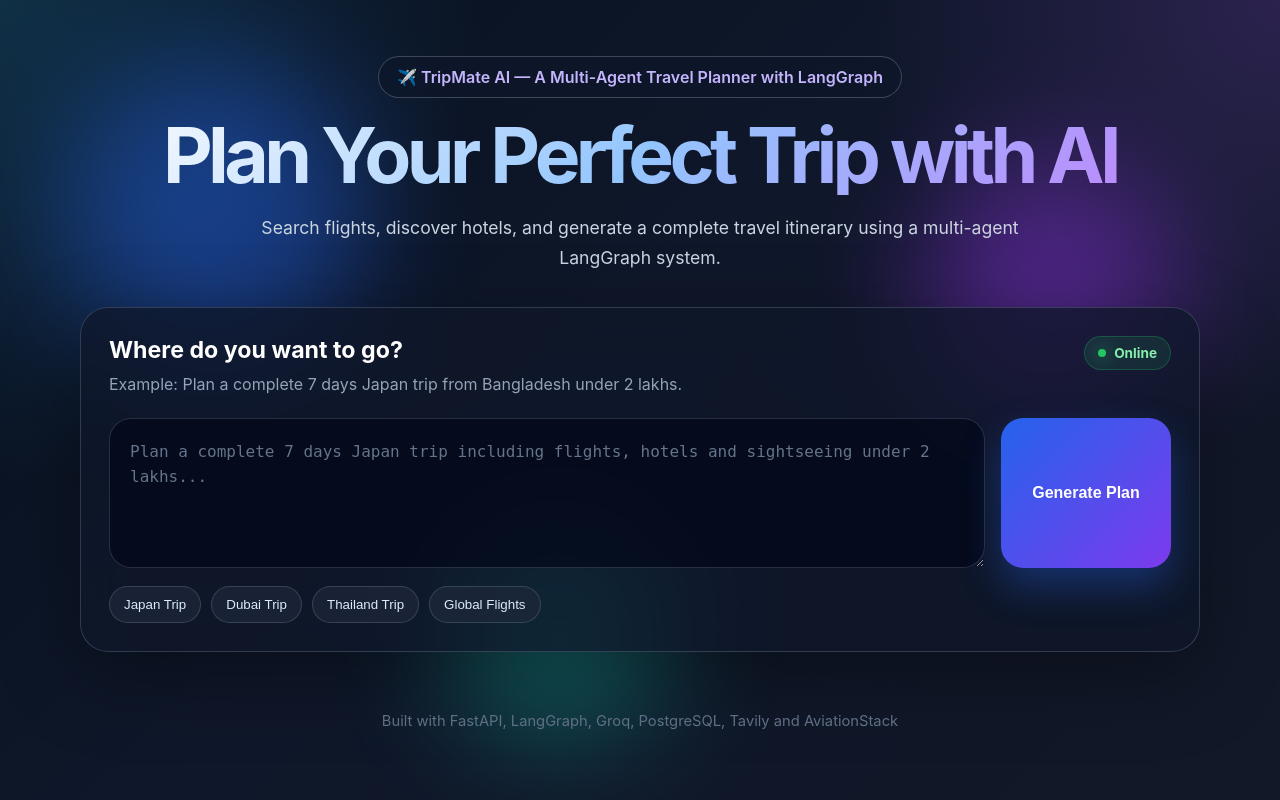
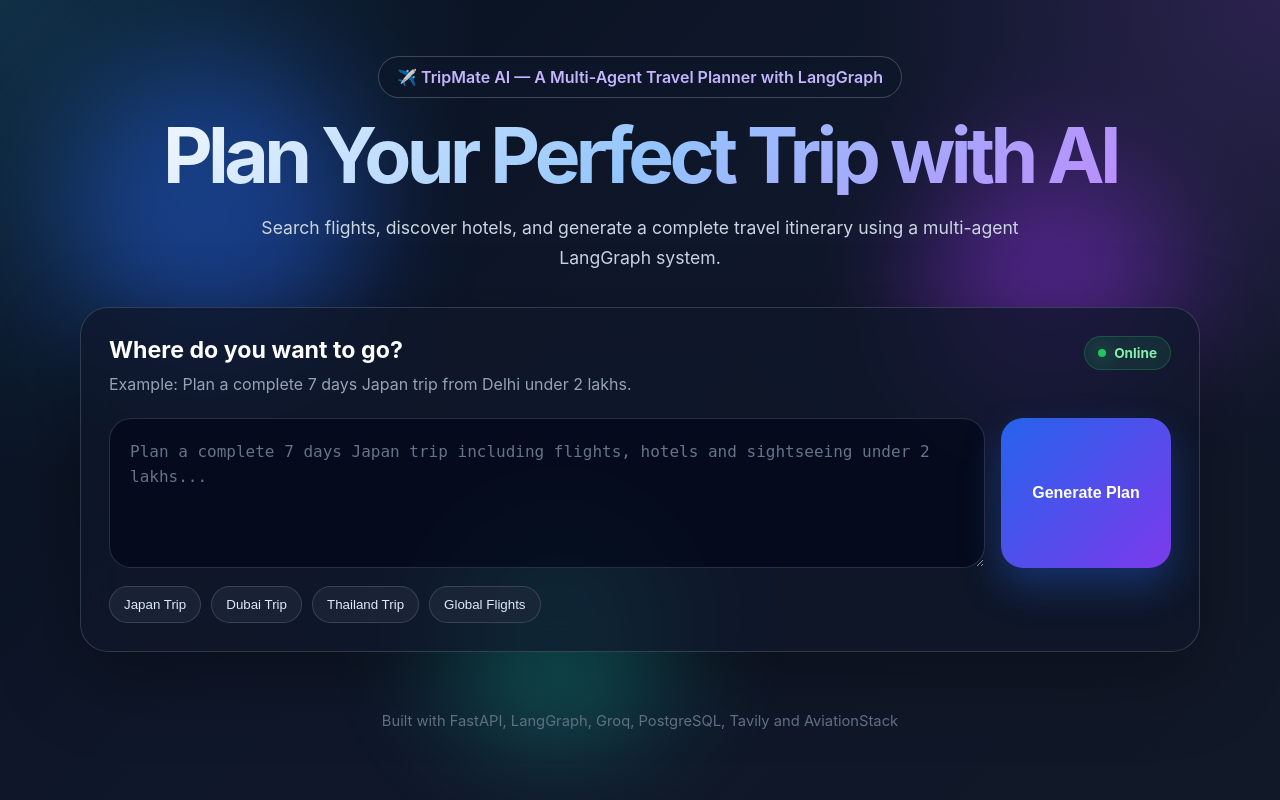
Before and after one commit to shivamsoni-iiitn/TripMate-AI-A-Multi-Agent-Travel-Planner, a FastAPI app: page / in a window 1280 px wide. Run offline with FastAPI, Linux system fonts and the light colour scheme; some libraries are stand-ins or nearby versions.

Commit message:
Default location c

```diff
--- a/backend.py
+++ b/backend.py
@@ -187,7 +187,6 @@ Important:
 - Use markdown headings like #, ##, ### for sections.
 - Use **bold** for important points and bullet lists for details.
 - Keep it clear, practical, and easy to read.
-- Mention that live flight API may not provide ticket prices if pricing is unavailable.
 - Keep the response useful for real travel planning.
 """
     response=llm.invoke([
--- a/templates/index.html
+++ b/templates/index.html
@@ -40,7 +40,7 @@
                 <div>
                     <h2>Where do you want to go?</h2>
                     <p>
-                        Example: Plan a complete 7 days Japan trip from Bangladesh under 2 lakhs.
+                        Example: Plan a complete 7 days Japan trip from Delhi under 2 lakhs.
                     </p>
                 </div>
 
@@ -63,15 +63,15 @@
             </div>
 
             <div class="quick-prompts">
-                <button onclick="setPrompt('Plan a complete 7 days Japan trip from Bangladesh including flights, hotels and sightseeing under 2 lakhs.')">
+                <button onclick="setPrompt('Plan a complete 7 days Japan trip from Delhi including flights, hotels and sightseeing under 2 lakhs.')">
                     Japan Trip
                 </button>
 
-                <button onclick="setPrompt('Plan a 5 days Dubai trip from Dhaka with flights, hotels and sightseeing.')">
+                <button onclick="setPrompt('Plan a 5 days Dubai trip from Delhi with flights, hotels and sightseeing.')">
                     Dubai Trip
                 </button>
 
-                <button onclick="setPrompt('Plan a 7 days Thailand trip from Bangladesh with budget hotels and sightseeing.')">
+                <button onclick="setPrompt('Plan a 7 days Thailand trip from Delhi with budget hotels and sightseeing.')">
                     Thailand Trip
                 </button>
 
--- a/tools/flight_tool.py
+++ b/tools/flight_tool.py
@@ -19,7 +19,7 @@ os.environ["REQUESTS_CA_BUNDLE"] = certifi.where()
 API_KEY = os.getenv("AVIATIONSTACK_API_KEY")
 
 # Default origin when user says only destination, e.g. "Japan trip"
-# Change this if your default location is not Bangladesh/Dhaka.
+# Change this if your default location is not Delhi.
 DEFAULT_ORIGIN_IATA = os.getenv("DEFAULT_ORIGIN_IATA", "DAC")
 
 
```
